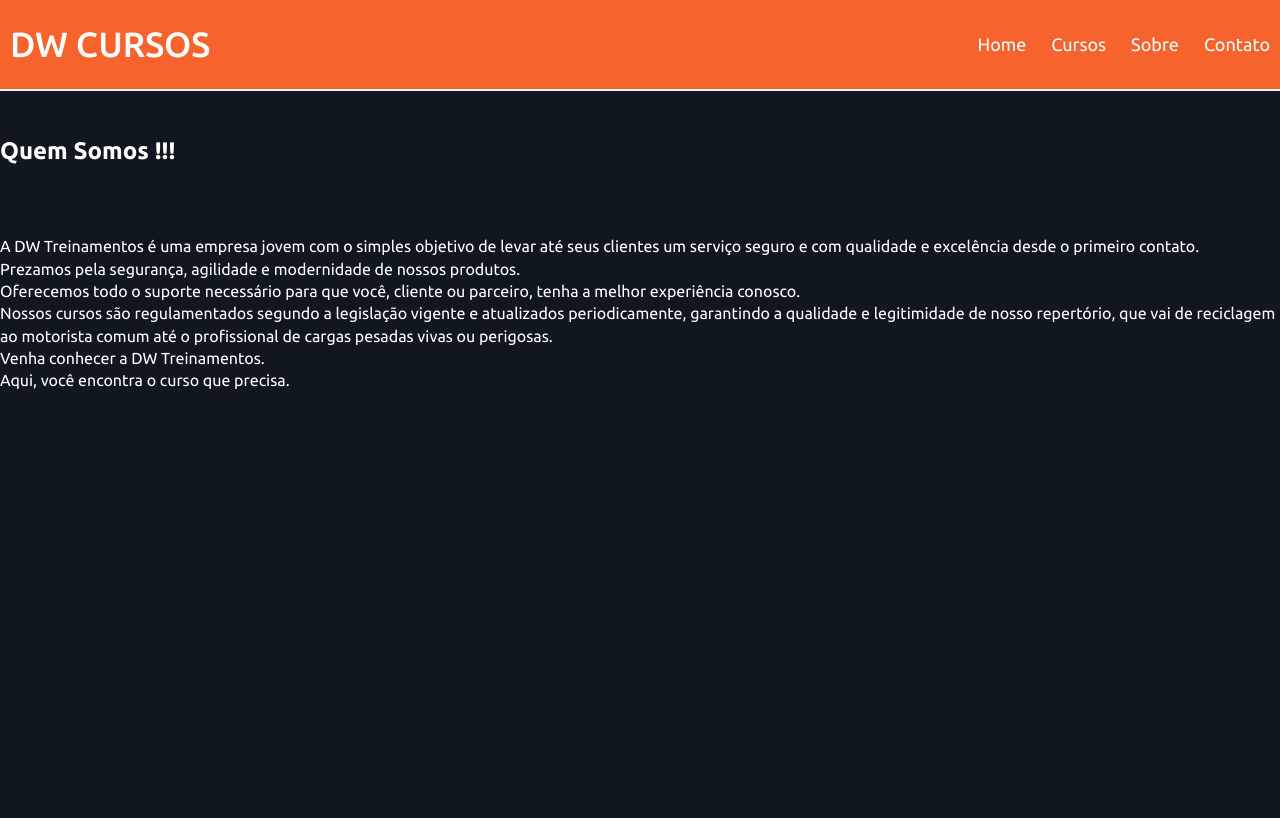
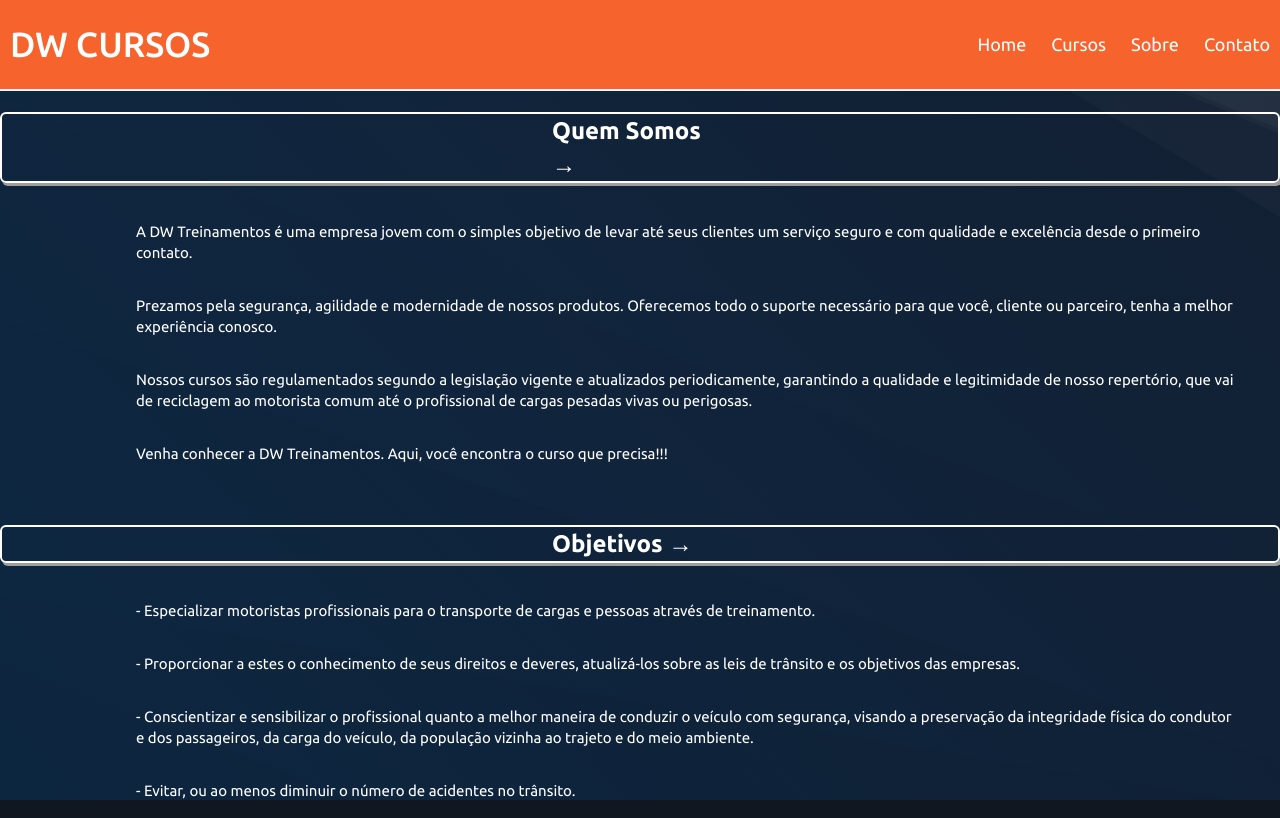
Before and after one commit to williambeck/dwcursos, a Next.js app: page /sobre in a window 1280 px wide. Built offline with nearby package versions, Linux system fonts and the light colour scheme.

Commit message:
sobre atualização

```diff
--- a/pages/sobre.js
+++ b/pages/sobre.js
@@ -11,21 +11,26 @@ function Home() {
             </Head>
             <Menu />
 
-            <body className='sobre'>
-            <div className='sobre'><br></br><br></br><br></br><br></br><br></br><br></br>
-                <h2>Quem Somos !!!</h2><br></br><br></br><br></br>
-                {/*<p>A DW Treinamentos é uma empresa jovem com o objetivo simples de levar ate seus clientes um serviço seguro com qualidade e excelência desde o primeiro contato.
-                Somos uma empresa q preza pela segurança agilidade e modernidade dos nossos produtos, <br/>Oferedemos todo o suporte necessário para que você, cliente ou parceiro tenha a melhor experiência conosco.
-                Oferecemos cursos regulamentados pela legislação atualizados periodicamente oque garante a qualidade e legitimidade do nosso repertório de cursos que vão desde cursos de reciclagem p motoristas do dia a dia ate o profissional de cargas pesadas vivas ou perigosas.
-                <br></br>Venha conhecer a D&W Treinamentos, aqui você encontra o curso que vc precisa.</p>*/}
+            <body className='sobre'><br></br><br></br><br></br><br></br><br></br>
+            <div className='sobre-text'>
 
+                <h2 className='sobre-text-1'>Quem Somos &rarr;</h2><br></br>
 
-                <p>A DW Treinamentos é uma empresa jovem com o simples objetivo de levar até seus clientes um serviço seguro e com qualidade e excelência desde o primeiro contato.</p>
-                <p>Prezamos pela segurança, agilidade e modernidade de nossos produtos.</p>
-                <p>Oferecemos todo o suporte necessário para que você, cliente ou parceiro, tenha a melhor experiência conosco.
-                <p>Nossos cursos são regulamentados segundo a legislação vigente e atualizados periodicamente, garantindo a qualidade e legitimidade de nosso repertório, que vai de reciclagem ao motorista comum até o profissional de cargas pesadas vivas ou perigosas.<br></br>
-                Venha conhecer a DW Treinamentos.</p>
-                <p></p> Aqui, você encontra o curso que precisa.</p>
+                <div className='sobre-border'><p>A DW Treinamentos é uma empresa jovem com o simples objetivo de levar até seus clientes um serviço seguro e com qualidade e excelência desde o primeiro contato.</p>
+                    <p>Prezamos pela segurança, agilidade e modernidade de nossos produtos. Oferecemos todo o suporte necessário para que você, cliente ou parceiro, tenha a melhor experiência conosco.</p>
+                    <p>Nossos cursos são regulamentados segundo a legislação vigente e atualizados periodicamente, garantindo a qualidade e legitimidade de nosso repertório, que vai de reciclagem ao motorista comum até o profissional de cargas pesadas vivas ou perigosas.</p>
+                    <p>Venha conhecer a DW Treinamentos. Aqui, você encontra o curso que precisa!!!</p><br></br><br></br>
+                </div><br></br>
+
+                 <h2 className='sobre-text-1'> Objetivos &rarr;</h2><br></br>
+
+                 <div className='sobre-border'>
+                    <p>- Especializar motoristas profissionais para o transporte de cargas e pessoas através de treinamento.</p>
+                    <p>- Proporcionar a estes o conhecimento de seus direitos e deveres, atualizá-los sobre as leis de trânsito e os objetivos das empresas.</p>
+                    <p>- Conscientizar e sensibilizar o profissional quanto a melhor maneira de conduzir o veículo com segurança, visando a preservação da integridade física do condutor e dos passageiros, da carga do veículo, da população vizinha ao trajeto e do meio ambiente.</p>
+                    <p>- Evitar, ou ao menos diminuir o número de acidentes no trânsito.</p>
+                </div>
+
 
             </div>
 
--- a/styles/global.css
+++ b/styles/global.css
@@ -404,3 +404,45 @@ section {
   flex-wrap: wrap;
   max-width: 800px;
 }
+
+/* ## SOBRE ## */
+
+.sobre{
+
+  margin: 0;
+  padding: 0;
+  /*box-sizing: border-box;*/
+  background: url("../public/Shiny\ Overlay.svg");
+  height: 100vh; /*personalizar a imagem 100% da tela*/
+  min-height: 500px; /*altura minima da imagem*/
+  background-size: cover; /*ajusta a imagem para nao esticar a imagem*/
+  background-attachment: fixed;
+  font-family: "roboto", sans-serif;
+
+}
+.sobre-text p  {
+  margin: 5px;
+  padding: 2px 0;
+  color: #fff; /*cor da font*/
+  display:inline-block;
+  font-size: 15px;
+  padding: 12px 36px;
+  font-weight: 300;
+  margin-top: 3px;
+  margin-left: 100px;
+
+}
+
+
+.sobre-text h2 {
+  color: #fff;
+  /*text-decoration: underline;*/
+  max-width: 1300px; /* maximo de largura*/
+  padding: 0 550px; /*0 na parte superior/inferior e 10px nas lateriais*/
+  margin: auto; /*centralizado*/
+  border-radius: 6px;
+  border: 2px solid #fff ;
+  box-shadow: rgb(158, 157, 157) 2px 3px 0 0;
+
+
+}
```
Also changed, not shown: public/Shiny Overlay.svg (added).
